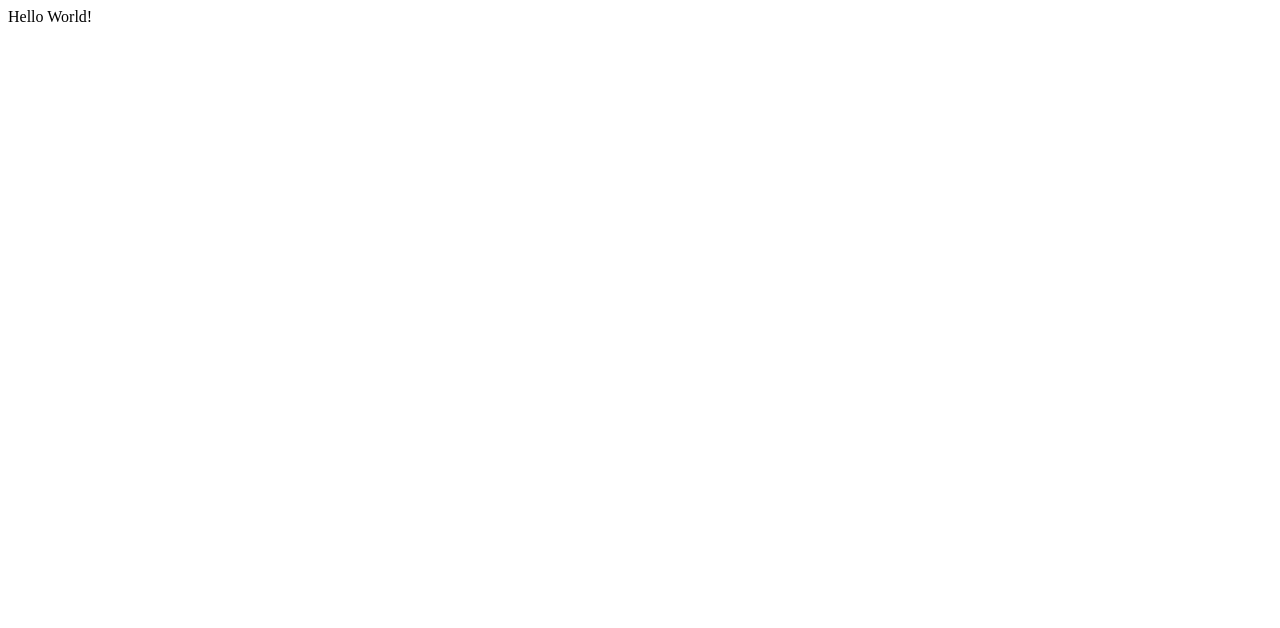
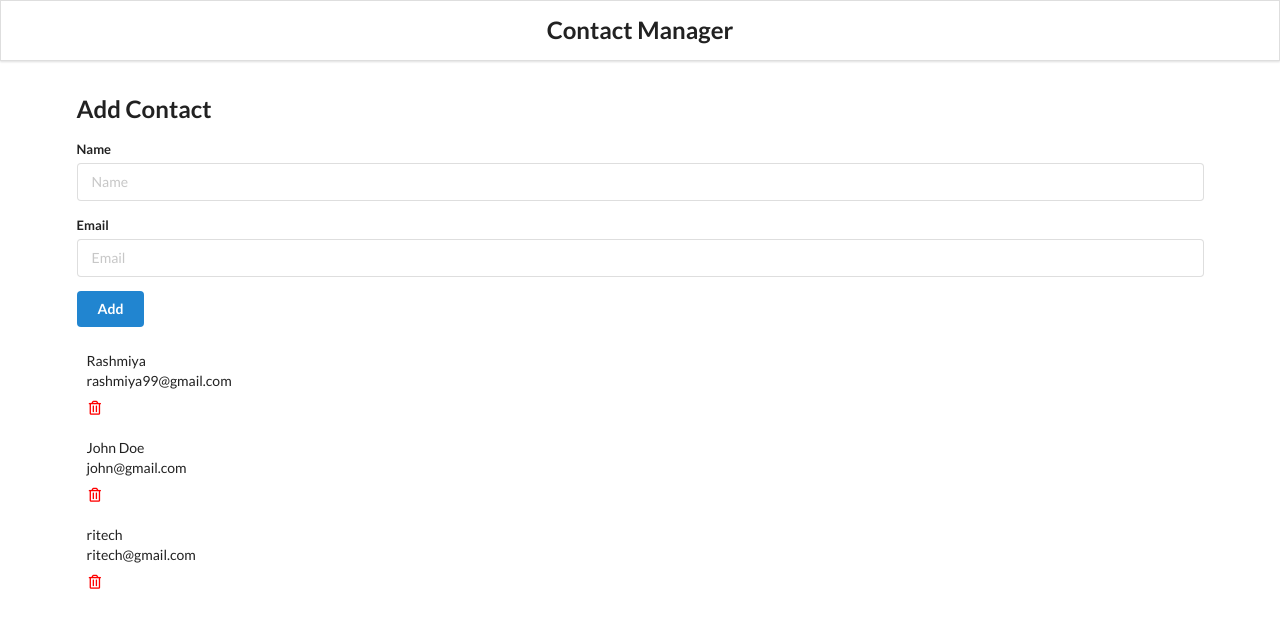
Before and after one commit to Rashmiya/React_Development_Learning, a React (Create React App) app in the folder 01_contact-app/: page / in a window 1280 px wide. Shown: the top 628 px of the page. Built offline with nearby package versions, Linux system fonts and the light colour scheme.

Commit message:
added components , props

```diff
--- a/01_contact-app/src/components/AddContact.js
+++ b/01_contact-app/src/components/AddContact.js
@@ -0,0 +1,30 @@
+import React from "react";
+
+class AddContact extends React.Component {
+  onSubmit = (e) => {
+    e.preventDefault();
+    console.log("E:", e);
+  };
+  render() {
+    return (
+      <div className="ui main" style={{ paddingTop: "10px" }}>
+        <h2>Add Contact</h2>
+        <form className="ui form" onSubmit={this.onSubmit}>
+          <div className="field">
+            <label>Name</label>
+            <input type="text" name="name" placeholder="Name" />
+          </div>
+
+          <div className="field">
+            <label>Email</label>
+            <input type="text" name="email" placeholder="Email" />
+          </div>
+
+          <button className="ui button blue">Add</button>
+        </form>
+      </div>
+    );
+  }
+}
+
+export default AddContact;
--- a/01_contact-app/src/components/App.js
+++ b/01_contact-app/src/components/App.js
@@ -1,7 +1,22 @@
+import React from "react";
 import "./css/App.css";
+import Header from "./Header";
+import ContactList from "./ContactList";
+import AddContact from "./AddContact";
 
 function App() {
-  return <div>Hello World!</div>;
+  const contacts = [
+    { id: "1", name: "Rashmiya", email: "rashmiya99@gmail.com" },
+    { id: "2", name: "John Doe", email: "john@gmail.com" },
+    { id: "3", name: "ritech", email: "ritech@gmail.com" },
+  ];
+  return (
+    <div className="ui container app-container">
+      <Header />
+      <AddContact />
+      <ContactList contacts={contacts} />
+    </div>
+  );
 }
 
 export default App;
--- a/01_contact-app/src/components/ContactCard.js
+++ b/01_contact-app/src/components/ContactCard.js
@@ -0,0 +1,19 @@
+import React from "react";
+
+const ContactCard = (props) => {
+  const { name, email } = props.contact;
+  return (
+    <div className="item " style={{ padding: "10px" }}>
+      <div className="content">
+        <div className="header">{name}</div>
+        <div>{email}</div>
+      </div>
+      <i
+        className="trash alternate outline icon"
+        style={{ color: "red", marginTop: "7px" }}
+      ></i>
+    </div>
+  );
+};
+
+export default ContactCard;
--- a/01_contact-app/src/components/ContactList.js
+++ b/01_contact-app/src/components/ContactList.js
@@ -0,0 +1,16 @@
+import React from "react";
+import ContactCard from "./ContactCard";
+
+const ContactList = (props) => {
+  const renderContactList = props.contacts.map((contact) => {
+    return <ContactCard contact={contact} key={contact.id}></ContactCard>;
+  });
+
+  return (
+    <div className="ui celled list">
+      <div>{renderContactList}</div>
+    </div>
+  );
+};
+
+export default ContactList;
--- a/01_contact-app/src/components/Header.js
+++ b/01_contact-app/src/components/Header.js
@@ -0,0 +1,22 @@
+import React from "react";
+
+const Header = () => {
+  return (
+    <div className="ui fixed menu">
+      <div className="ui container ">
+        <h2
+          style={{
+            margin: "0 auto",
+            padding: "1rem 0",
+            textAlign: "center",
+            width: "100%",
+          }}
+        >
+          Contact Manager
+        </h2>
+      </div>
+    </div>
+  );
+};
+
+export default Header;
--- a/01_contact-app/src/components/css/App.css
+++ b/01_contact-app/src/components/css/App.css
@@ -1,38 +1,14 @@
 .App {
   text-align: center;
 }
-
-.App-logo {
-  height: 40vmin;
-  pointer-events: none;
+.app-container {
+  margin-top: 6rem;
+}
+.ui.main.container {
+  margin-top: 2rem !important;
 }
 
-@media (prefers-reduced-motion: no-preference) {
-  .App-logo {
-    animation: App-logo-spin infinite 20s linear;
-  }
+.ui.celled.list .item {
+  padding-top: 1rem;
+  padding-bottom: 1rem;
 }
-
-.App-header {
-  background-color: #282c34;
-  min-height: 100vh;
-  display: flex;
-  flex-direction: column;
-  align-items: center;
-  justify-content: center;
-  font-size: calc(10px + 2vmin);
-  color: white;
-}
-
-.App-link {
-  color: #61dafb;
-}
-
-@keyframes App-logo-spin {
-  from {
-    transform: rotate(0deg);
-  }
-  to {
-    transform: rotate(360deg);
-  }
-}
--- a/01_contact-app/src/index.js
+++ b/01_contact-app/src/index.js
@@ -1,6 +1,7 @@
 import React from "react";
 import ReactDOM from "react-dom/client";
 import App from "./components/App";
+import "semantic-ui-css/semantic.min.css";
 
 const root = ReactDOM.createRoot(document.getElementById("root"));
 root.render(
```
